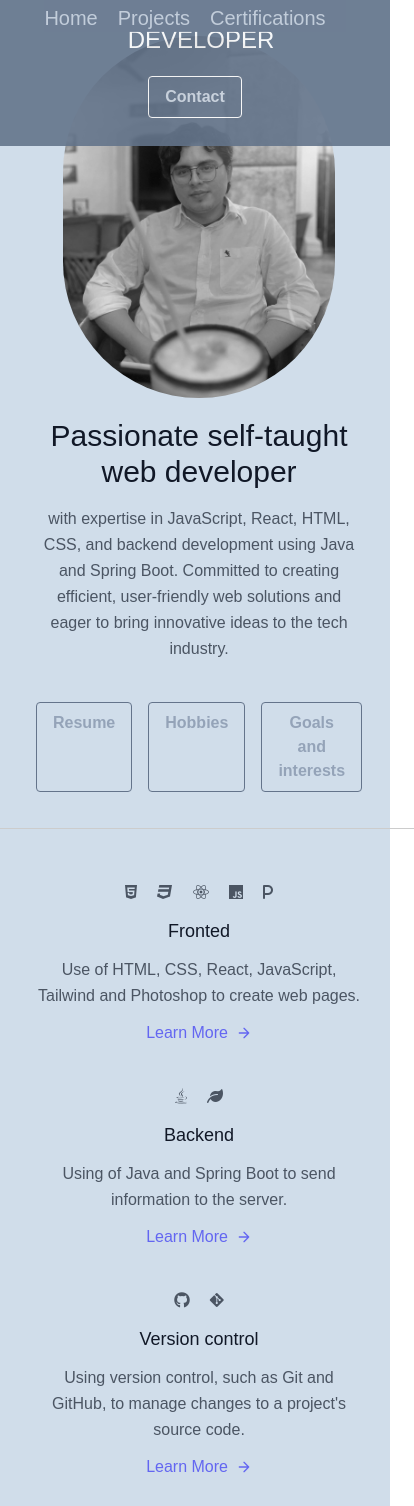
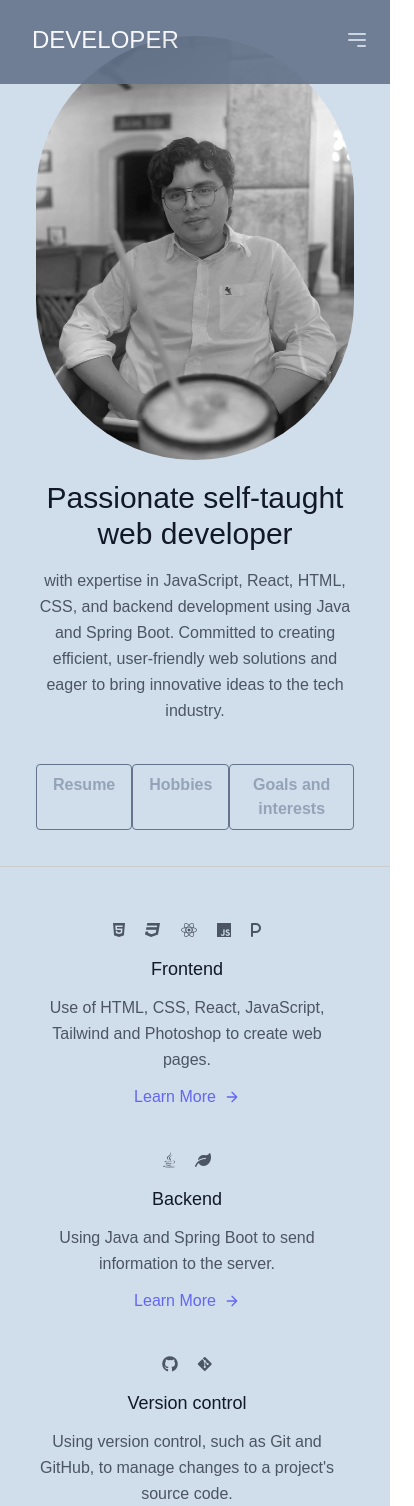
Before and after one commit to SantiagoValadez/Portfolio, a React (Vite) app: page / in a window 390 px wide. Shown: the top 1506 px of the page, 414 px wide, since content can reach past the window. Built offline with nearby package versions, Linux system fonts and the light colour scheme.

Commit message:
Resolving navigation bar

```diff
--- a/package.json
+++ b/package.json
@@ -10,6 +10,7 @@
     "preview": "vite preview"
   },
   "dependencies": {
+    "framer-motion": "^11.15.0",
     "react": "^18.3.1",
     "react-dom": "^18.3.1",
     "react-router-dom": "^7.1.1"
--- a/src/components/Bfooter.jsx
+++ b/src/components/Bfooter.jsx
@@ -1,6 +1,6 @@
 const Bfooter = () => {
   return (
-    <footer class="text-gray-600 body-font">
+    <footer class="text-gray-600 body-font mx-auto lg:pl-24 md:pl-16 sm:pl-8 pl-4">
   <div class="container px-5 py-8 mx-auto flex items-center sm:flex-row flex-col">
     <a class="flex title-font font-medium items-center md:justify-start justify-center text-gray-900">
 
--- a/src/components/Home.jsx
+++ b/src/components/Home.jsx
@@ -7,31 +7,42 @@ const Home = () => {
   return (
     <div>
         <div>
-        <section class="text-gray-600 body-font sm:w-full lg:pl-24 md:pl-16 sm:pl-8 pl-4">
-            <div className="container mx-auto flex px-5 py-1 md:flex-row flex-col items-center">
-                <div className="lg:max-w-lg lg:w-full md:w-1/2 w-5/6 mb-5 md:mb-0">
-                    <img className="object-cover object-center rounded-full mx-auto" alt="hero" src= {Img01} />
+
+        <section className="text-gray-600 body-font sm:w-full px-4 lg:px-24 md:px-16">
+  <div className="container mx-auto flex px-5 py-1 md:flex-row flex-col items-center justify-center">
+    <div className="lg:max-w-lg lg:w-full md:w-1/2 w-full mb-5 md:mb-0">
+      <img className="object-cover object-center rounded-full mx-auto" alt="hero" src={Img01} />
     </div>
-                    <div className="lg:flex-grow md:w-1/2 lg:pl-24 md:pl-16 flex flex-col md:items-start md:text-left items-center text-center">
-                        <h1 className="title-font sm:text-4xl text-3xl mb-4 font-medium text-gray-900">Passionate self-taught web developer
-                        <br className="hidden lg:inline-block"/>
+    <div className="lg:flex-grow md:w-1/2 lg:pl-24 md:pl-16 flex flex-col md:items-start items-center text-center md:text-left">
+      <h1 className="title-font sm:text-4xl text-3xl mb-4 font-medium text-gray-900">
+        Passionate self-taught web developer
+        <br className="hidden lg:inline-block" />
       </h1>
-                        <p className="mb-8 leading-relaxed">with expertise in JavaScript, React, HTML, CSS, and backend development using Java and Spring Boot. Committed to creating efficient, user-friendly web solutions and eager to bring innovative ideas to the tech industry.</p>
+      <p className="mb-8 leading-relaxed">
+        with expertise in JavaScript, React, HTML, CSS, and backend development using Java and Spring Boot. Committed to creating efficient, user-friendly web solutions and eager to bring innovative ideas to the tech industry.
+      </p>
       <div className="flex justify-center">
-                                <button className="inline-flex bg-transparent hover:bg-slate-400 text-slate-400 font-semibold hover:text-white py-2 px-4 border border-slate-500 hover:border-transparent rounded mt-2">Resume</button>
-                                <button className="ml-4 inline-flex bg-transparent hover:bg-slate-400 text-slate-400 font-semibold hover:text-white py-2 px-4 border border-slate-500 hover:border-transparent rounded mt-2">Hobbies</button>
-                                <button className="ml-4 inline-flex bg-transparent hover:bg-slate-400 text-slate-400 font-semibold hover:text-white py-2 px-4 border border-slate-500 hover:border-transparent rounded mt-2">Goals and interests</button>
+        <button className="inline-flex bg-transparent hover:bg-slate-400 text-slate-400 font-semibold hover:text-white py-2 px-4 border border-slate-500 hover:border-transparent rounded mt-2">
+          Resume
+        </button>
+        <button className="sm:ml-4 inline-flex bg-transparent hover:bg-slate-400 text-slate-400 font-semibold hover:text-white py-2 px-4 border border-slate-500 hover:border-transparent rounded mt-2">
+          Hobbies
+        </button>
+        <button className="sm:ml-4 inline-flex bg-transparent hover:bg-slate-400 text-slate-400 font-semibold hover:text-white py-2 px-4 border border-slate-500 hover:border-transparent rounded mt-2">
+          Goals and interests
+        </button>
       </div>
     </div>
   </div>
 </section>
+
         </div>
 
 
         <section className="text-gray-600 body-font lg:pl-24 md:pl-16 sm:pl-8 pl-4">
-        <div className="container px-5 py-5 mx-auto flex flex-wrap">
+  <div className="container px-5 py-5 mx-auto flex flex-wrap lg:flex-row flex-col">
     <div className="flex flex-col flex-wrap lg:py-6 -mb-10 lg:w-1/2 lg:pl-12 lg:text-left text-center">
-                <div className="flex flex-col mb-10 lg:items-start items-center">
+      <div className="flex flex-col mb-10 lg:items-start sm:items-center text-center lg:text-left">
         <div className="inline-block space-x-5 pb-3">
           <i className="fa-brands fa-html5"></i>
           <i className="fa-brands fa-css3"></i>
@@ -40,32 +51,33 @@ const Home = () => {
           <i className="fa-solid fa-p"></i>
         </div>
         <div className="flex-grow">
-                        <h2 className="text-gray-900 text-lg title-font font-medium mb-3">Fronted</h2>
+          <h2 className="text-gray-900 text-lg title-font font-medium mb-3">Frontend</h2>
           <p className="leading-relaxed text-base">Use of HTML, CSS, React, JavaScript, Tailwind and Photoshop to create web pages.</p>
-                        <a className="mt-3 text-indigo-500 inline-flex items-center">Learn More
-                            <svg fill="none" stroke="currentColor" stroke-linecap="round" stroke-linejoin="round" stroke-width="2" class="w-4 h-4 ml-2" viewBox="0 0 24 24">
+          <a className="mt-3 text-indigo-500 inline-flex items-center">
+            Learn More
+            <svg className="w-4 h-4 ml-2" fill="none" stroke="currentColor" strokeLinecap="round" strokeLinejoin="round" strokeWidth="2" viewBox="0 0 24 24">
               <path d="M5 12h14M12 5l7 7-7 7"></path>
             </svg>
           </a>
         </div>
       </div>
-                <div className="flex flex-col mb-10 lg:items-start items-center">
+      <div className="flex flex-col mb-10 lg:items-start sm:items-center text-center lg:text-left">
         <div className="inline-block space-x-5 pb-3">
           <i className="fa-brands fa-java"></i>
           <i className="fa-solid fa-leaf"></i>
         </div>
         <div className="flex-grow">
           <h2 className="text-gray-900 text-lg title-font font-medium mb-3">Backend</h2>
-                        <p className="leading-relaxed text-base">Using of Java and Spring Boot to send information to the server.</p>
-                        <a className="mt-3 text-indigo-500 inline-flex items-center">Learn More
-                            <svg fill="none" stroke="currentColor" stroke-linecap="round" stroke-linejoin="round" stroke-width="2" class="w-4 h-4 ml-2" viewBox="0 0 24 24">
+          <p className="leading-relaxed text-base">Using Java and Spring Boot to send information to the server.</p>
+          <a className="mt-3 text-indigo-500 inline-flex items-center">
+            Learn More
+            <svg className="w-4 h-4 ml-2" fill="none" stroke="currentColor" strokeLinecap="round" strokeLinejoin="round" strokeWidth="2" viewBox="0 0 24 24">
               <path d="M5 12h14M12 5l7 7-7 7"></path>
             </svg>
           </a>
         </div>
       </div>
-
-                <div className="flex flex-col mb-10 lg:items-start items-center">
+      <div className="flex flex-col mb-10 lg:items-start sm:items-center text-center lg:text-left">
         <div className="inline-block space-x-5 pb-3">
           <i className="fa-brands fa-github"></i>
           <i className="fa-brands fa-git-alt"></i>
@@ -73,19 +85,21 @@ const Home = () => {
         <div className="flex-grow">
           <h2 className="text-gray-900 text-lg title-font font-medium mb-3">Version control</h2>
           <p className="leading-relaxed text-base">Using version control, such as Git and GitHub, to manage changes to a project's source code.</p>
-                        <a className="mt-3 text-indigo-500 inline-flex items-center">Learn More
-                            <svg fill="none" stroke="currentColor" stroke-linecap="round" stroke-linejoin="round" stroke-width="2" class="w-4 h-4 ml-2" viewBox="0 0 24 24">
+          <a className="mt-3 text-indigo-500 inline-flex items-center">
+            Learn More
+            <svg className="w-4 h-4 ml-2" fill="none" stroke="currentColor" strokeLinecap="round" strokeLinejoin="round" strokeWidth="2" viewBox="0 0 24 24">
               <path d="M5 12h14M12 5l7 7-7 7"></path>
             </svg>
           </a>
         </div>
       </div>
     </div>
-            <div className="lg:w-1/2 mb-10 lg:mb-0 rounded-lg overflow-hidden mt-7 sm:w-full ">
-                <img alt="feature" class="object-cover object-center h-full w-full md:w-full sm:w-full rounded-full" src= {Img02} />
+    <div className="lg:w-1/2 sm:w-full mb-10 lg:mb-0 rounded-lg overflow-hidden mt-7">
+      <img className="object-cover object-center w-full rounded-full" alt="feature" src={Img02} />
     </div>
   </div>
 </section>
+
     </div>
 
   )
--- a/src/components/Navbar.jsx
+++ b/src/components/Navbar.jsx
@@ -1,27 +1,66 @@
 // import React from 'react';
 import { Link } from 'react-router-dom';
+import { useState } from 'react';
 
-function Navbar  ()  {
+function Navbar() {
+  const [isOpen, setIsOpen] = useState(false);
+
+  const toggleMenu = () => {
+    setIsOpen(!isOpen);
+  };
+
   return (
-        <header class="fixed md:sticky lg:sticky sm:sticky top-0 text-gray-600 body-font bg-slate-500 pt-1 pb-2 w-screen opacity-90 ">
-        <div class="mx-auto flex flex-wrap p-5 flex-col md:flex-row items-center">
-            <a class="flex title-font font-medium items-center text-gray-900 mb-4 md:mb-0">
-                <span class="ml-3 text-2xl text-neutral-50">DEVELOPER</span>
+    <header className="fixed top-0 w-full bg-slate-500 text-gray-600 body-font pt-1 pb-2 opacity-90">
+      <div className="container mx-auto flex flex-wrap p-5 flex-row items-center justify-between">
+        {/* Logo */}
+        <a className="flex title-font font-medium items-center text-gray-900">
+          <span className="ml-3 text-2xl text-neutral-50">DEVELOPER</span>
         </a>
-            <nav class="fixed md:sticky lg:sticky sm:sticky top-0 text-gray-600 body-font bg-slate-500 pt-1 mx-auto opacity-90">
-                <ul class="md:ml-auto md:mr-auto flex flex-wrap items-center text-base justify-center">
-                    <li class="mr-5 hover:text-gray-900 text-xl text-slate-300 cursor-pointer transform transition-all duration-2000"><Link to="/Home">Home</Link></li>
-                    <li class="mr-5 hover:text-gray-900 text-xl text-slate-300 cursor-pointer transform transition-all duration-2000"><Link to="/Container">Projects</Link></li>
-                    <li class="mr-5 hover:text-gray-900 text-xl text-slate-300 cursor-pointer transform transition-all duration-2000"><Link to="/Certifications">Certifications</Link></li>
+
+        {/* Hamburguesa */}
+        <button
+          className="inline-flex items-center md:hidden text-slate-300 hover:text-white focus:outline-none"
+          onClick={toggleMenu}
+        >
+          <svg className="w-6 h-6" fill="none" stroke="currentColor" viewBox="0 0 24 24" xmlns="http://www.w3.org/2000/svg">
+            <path
+              strokeLinecap="round"
+              strokeLinejoin="round"
+              strokeWidth="2"
+              d="M4 6h16M4 12h16m-7 6h7"
+            ></path>
+          </svg>
+        </button>
+
+        {/* Menú de Navegación */}
+        <nav
+          className={`${
+            isOpen ? 'block' : 'hidden'
+          } md:flex md:items-center md:w-auto w-full`}
+        >
+          <ul className="flex flex-col md:flex-row items-center text-base justify-center">
+            <li className="mr-5 hover:text-gray-900 text-xl text-slate-300 cursor-pointer transform transition-all duration-2000">
+              <Link to="/Home">Home</Link>
+            </li>
+            <li className="mr-5 hover:text-gray-900 text-xl text-slate-300 cursor-pointer transform transition-all duration-2000">
+              <Link to="/Container">Projects</Link>
+            </li>
+            <li className="mr-5 hover:text-gray-900 text-xl text-slate-300 cursor-pointer transform transition-all duration-2000">
+              <Link to="/Certifications">Certifications</Link>
+            </li>
           </ul>
         </nav>
-            <button class="bg-transparent hover:bg-slate-400 text-slate-300 font-semibold hover:text-white py-2 px-4 border border-white hover:border-transparent rounded mt-1 focus:outline-none transform transition-all duration-500">
+
+        {/* Botón de Contact */}
+        <button className="hidden md:inline-flex bg-transparent hover:bg-slate-400 text-slate-300 font-semibold hover:text-white py-2 px-4 border border-white hover:border-transparent rounded mt-1 focus:outline-none transform transition-all duration-500">
           Contact
         </button>
       </div>
     </header>
   );
-};
+}
+
+export default Navbar;
 
 
 
@@ -44,4 +83,3 @@ function Navbar  ()  {
 //   </header>
 //     )
 //   }
-export default Navbar;
--- a/src/index.css
+++ b/src/index.css
@@ -77,4 +77,14 @@ button:focus-visible {
 
 header {
   z-index: 9999;
+  position: fixed;
+  max-width: 100%;
+  /* top: 0; */
+  left: 0;
+  /* right: 0; */
+  /* height: 60px; /* Adjust the height as needed */
 }
+
+/* body {
+  padding-top: 60px; /* Same value as header height */
+/* }   */
```
Also changed, not shown: 1 other file (tests, documents, lock files or other folders). Lines whose indentation alone changed are shown as unchanged.
